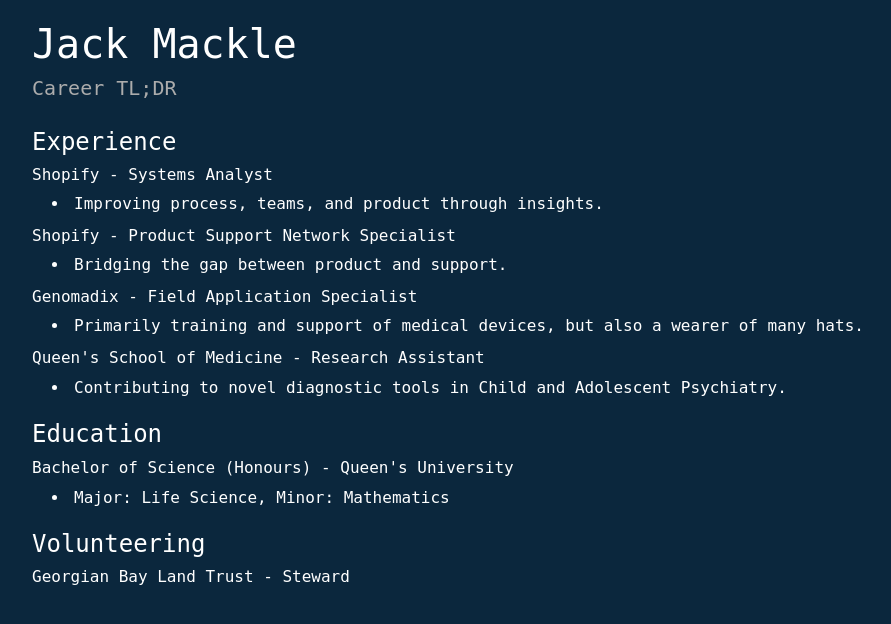
After one commit to jackmackle20/jacks-website, a Django app: page /resume/ in a window 1280 px wide. The commit adds this page. Shown: the top 624 px of the page, without its empty margins (70-961 px from the left). Run offline with Django 5.2, Linux system fonts and the light colour scheme.

Commit message:
adding resume content

```diff
--- a/pages/templates/pages/home.html
+++ b/pages/templates/pages/home.html
@@ -19,7 +19,7 @@
         I worked in biotech and now work as a systems analyst at Shopify. <br>
     </p>
     <p class="paragraph-with-padding">
-        You can find my resume here. <br>
+        You can find my resume <a href="{% url 'resume' %}" class="custom-link">here</a>. <br>
         My LinkedIn <a href="https://www.linkedin.com/in/jackmackle/" class="custom-link">here</a>. <br>
         My Github <a href="https://github.com/jackmackle20" class="custom-link">here</a>. <br>
         And my personal projects <a href="{% url 'project_index' %}" class="custom-link">here</a>.
--- /dev/null
+++ b/pages/templates/pages/resume.html
@@ -0,0 +1,30 @@
+<!-- pages/templates/pages/home.html -->
+
+{% extends "base.html" %}
+
+{% block page_content %}
+    <div style="padding-left: 20px">
+        <h1 style="padding-top: 20px">Jack Mackle</h1>
+            <h5 style="color: #acacac">Career TL;DR</h5>
+        <h4 style="padding-top:20px;">Experience</h4>
+            <h6>Shopify - Systems Analyst</h6>
+                <li style="padding-left: 20px;">Improving process, teams, and product through insights.</li>
+            <h6 style="padding-top: 10px;">Shopify - Product Support Network Specialist</h6>
+                <li style="padding-left: 20px;">Bridging the gap between product and support.</li>
+            <h6 style="padding-top: 10px">Genomadix - Field Application Specialist</h6>
+                <li style="padding-left: 20px;">
+                    Primarily training and support of medical devices, but also a wearer of many hats.
+                </li>
+            <h6 style="padding-top: 10px;">Queen's School of Medicine - Research Assistant</h6>
+                <li style="padding-left: 20px;">
+                    Contributing to novel diagnostic tools in Child and Adolescent Psychiatry.
+                </li>
+        <h4 style="padding-top:20px;">Education</h4>
+            <p>Bachelor of Science (Honours) - Queen's University</p>
+                <li style="padding-left: 20px; margin-top: -10px;">
+                Major: Life Science, Minor: Mathematics
+                </li>
+        <h4 style="padding-top:20px;">Volunteering</h4>
+            <h6>Georgian Bay Land Trust - Steward</h6>
+    </div>
+{% endblock page_content %}
--- a/pages/urls.py
+++ b/pages/urls.py
@@ -5,4 +5,5 @@
 
 urlpatterns = [
     path("", views.home, name='home'),
+    path('resume/', views.resume, name='resume')
 ]
--- a/pages/views.py
+++ b/pages/views.py
@@ -2,3 +2,6 @@
 
 def home(request):
     return render(request, 'pages/home.html', {})
+
+def resume(request):
+    return render(request, 'pages/resume.html')
```
